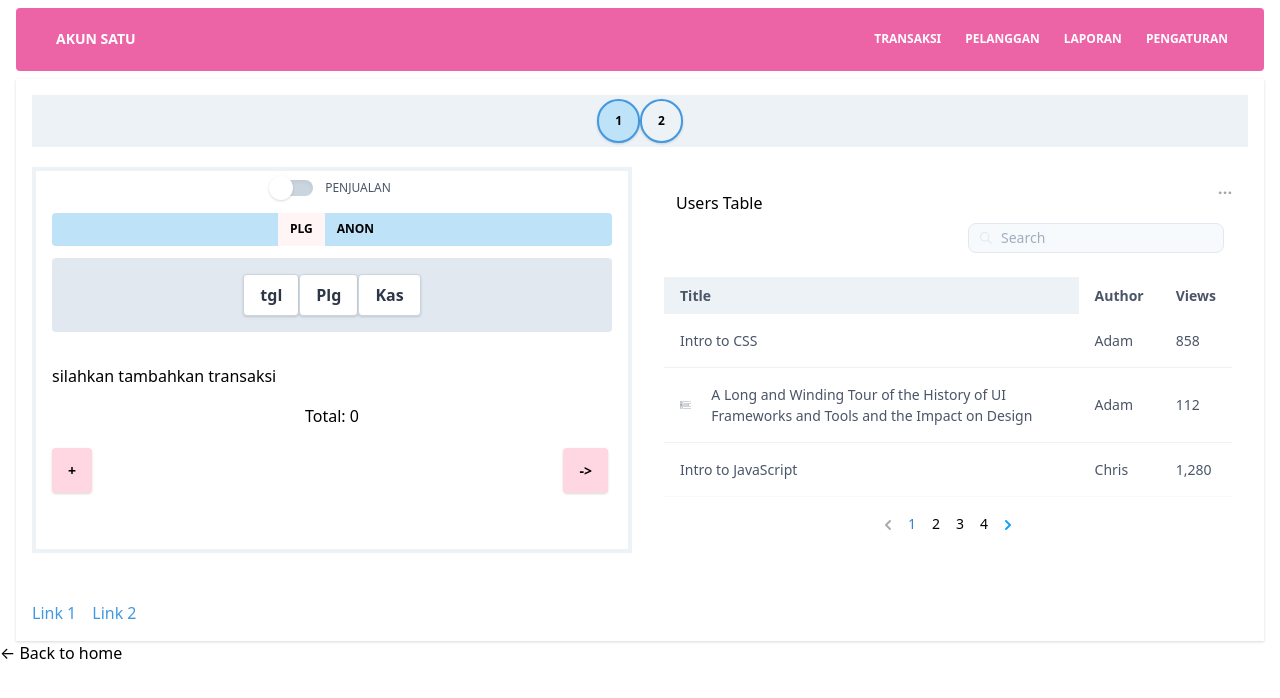
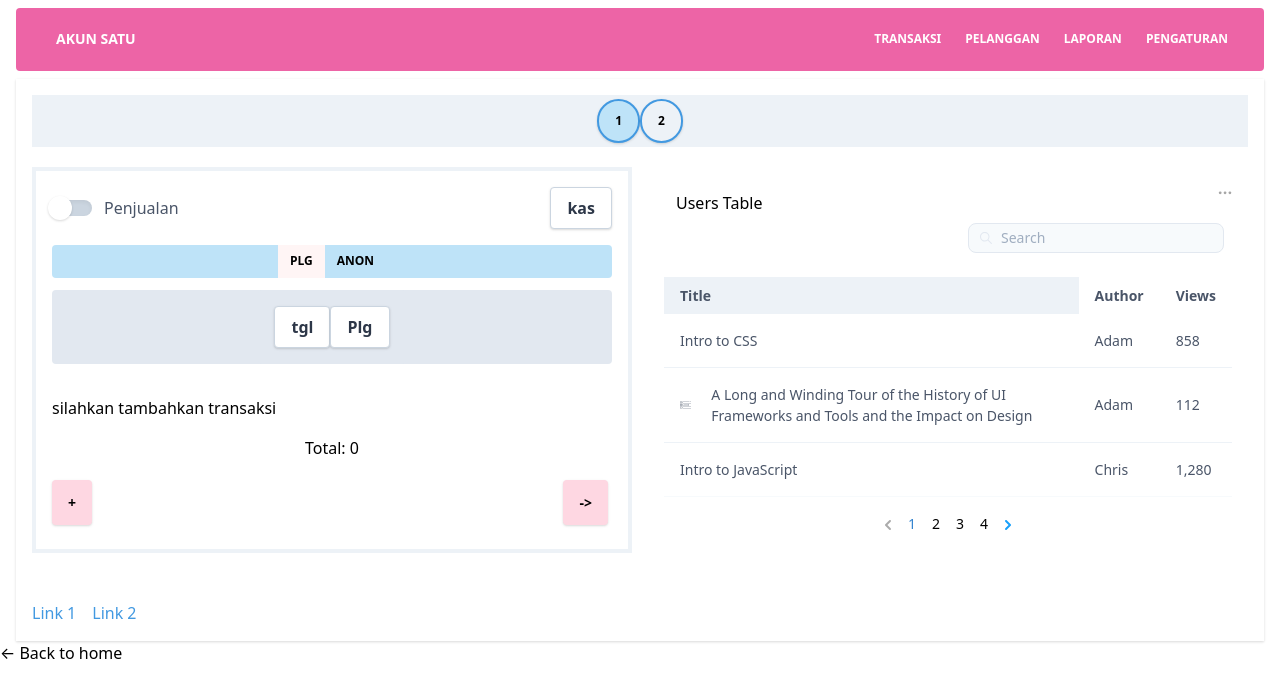
Before and after one commit to ramajedd/aplikasiKoperasi, a Next.js app: page /pg/transaksi/penjualan in a window 1280 px wide. Shown: the top 698 px of the page. Built offline with nearby package versions, Linux system fonts and the light colour scheme.

Commit message:
membuat tombol kas

```diff
--- a/components/boxBuyer.js
+++ b/components/boxBuyer.js
@@ -13,10 +13,6 @@ export default function BoxBuyer(props) {
                     hi how are you
                 </Modal>
             }
-
-            <Modal name="Kas" title="Akun Kas">
-                pilih akun kas
-            </Modal>
         </LayoutButton>
     )
 }
--- a/components/kontenHead.js
+++ b/components/kontenHead.js
@@ -2,6 +2,7 @@ import React from 'react';
 import Button from './button';
 import LayoutButton from './layoutButton';
 import Toggle from "./toggle";
+import Modal from "./modal"
 
 export default function Transaksi(props) {
   const menuName = props.menu
@@ -31,7 +32,10 @@ export default function Transaksi(props) {
   }
   return (
     <>
-      <div className="flex flex-wrap pt-2 px-4 justify-center  text-xs uppercase font-bold"><Toggle/></div>
+      <div className="flex flex-row pt-4 px-4 text-m font-bold mx-auto flex flex-wrap items-center justify-between">
+        <Toggle />
+        <Modal name={'kas'} title={'woi'}>HOw are you</Modal>
+      </div>
       <LayoutButton theme={2}>
         <Menu />
       </LayoutButton>
```
